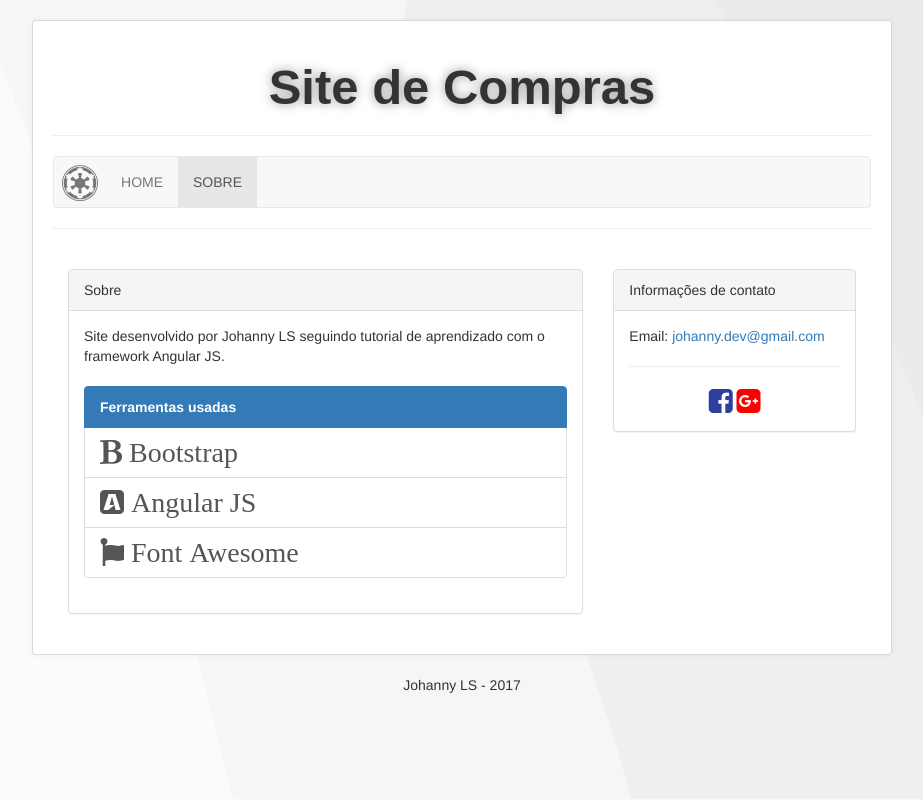
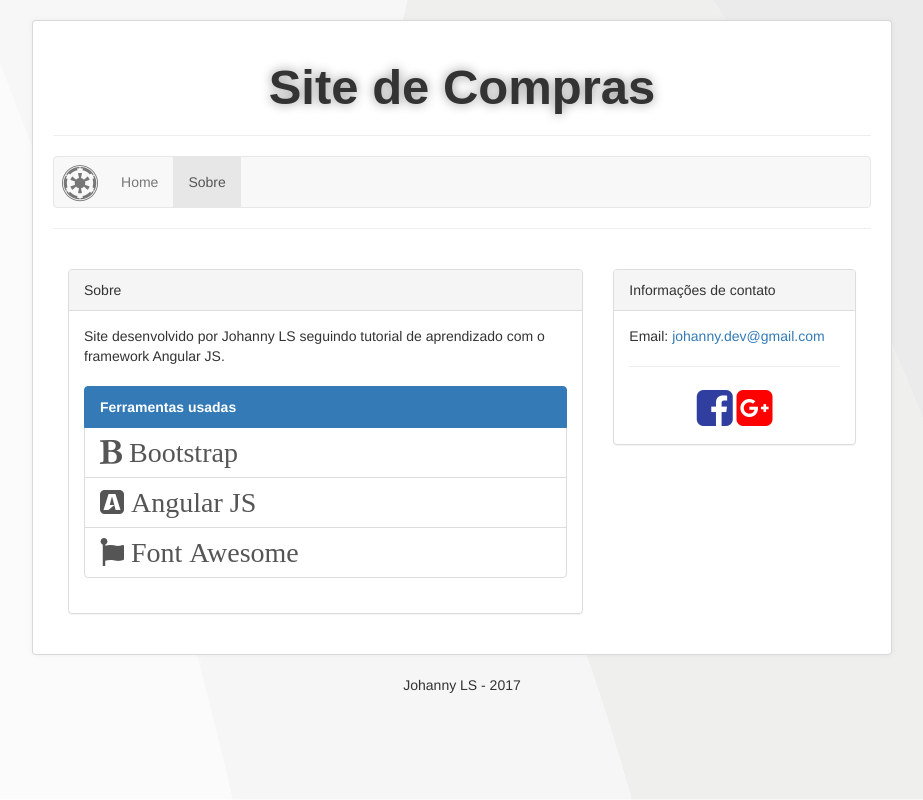
Before and after one commit to johannydls/SimpleAngularApp, a plain HTML site: page sobre.html in a window 1280 px wide. Shown: the whole page, without its empty margins (178-1101 px from the left). Drawn offline with Linux system fonts and the light colour scheme; a script that the page names is missing.

Commit message:
little changes on icons in about page

```diff
--- a/sobre.html
+++ b/sobre.html
@@ -45,8 +45,8 @@
 					<!-- Collect the nav links, forms, and other content for toggling -->
 					<div class="collapse navbar-collapse" id="bs-example-navbar-collapse-1">
 						<ul class="nav navbar-nav">
-							<li><a href="index.html">HOME <span class="sr-only">(current)</span></a></li>
-							<li class="active"><a href="sobre.html">SOBRE</a></li>
+							<li><a href="index.html">Home <span class="sr-only">(current)</span></a></li>
+							<li class="active"><a href="sobre.html">Sobre</a></li>
 						</ul>
 
 					</div><!-- /.navbar-collapse -->
@@ -104,10 +104,10 @@
 							<div class="centralizado">
 
 								<a href="https://facebook.com/johannydls" title="Facebook" target="_blank">
-									<i class="fa fa-facebook-square fa-2x"></i>
+									<i class="fa fa-facebook-square fa-3x"></i>
 								</a>
 								<a href="https://plus.google.com/u/2/116754448857718300116">
-									<i class="fa fa-google-plus-square fa-2x"></i>
+									<i class="fa fa-google-plus-square fa-3x"></i>
 								</a>
 							</div>
 
```
Also changed, not shown: index.html (+1 -1 lines).
